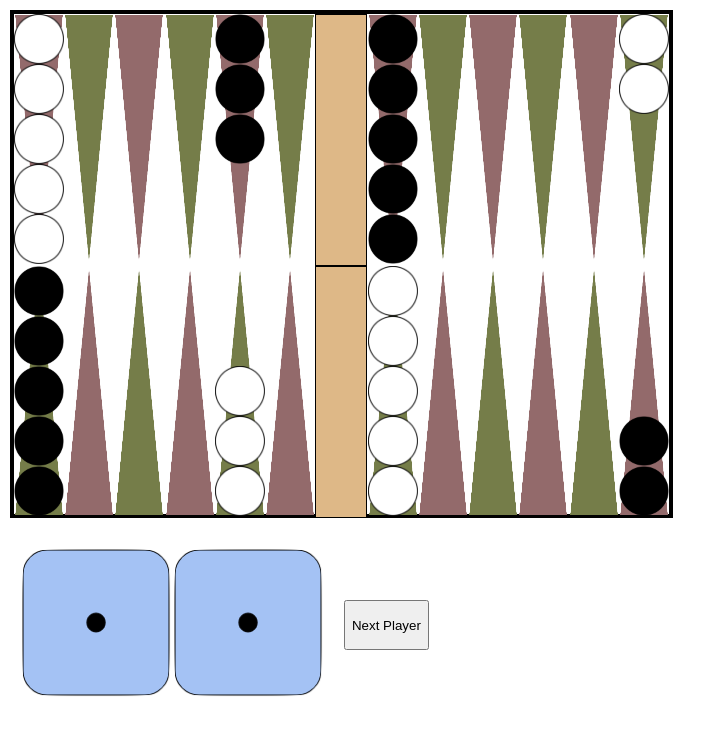
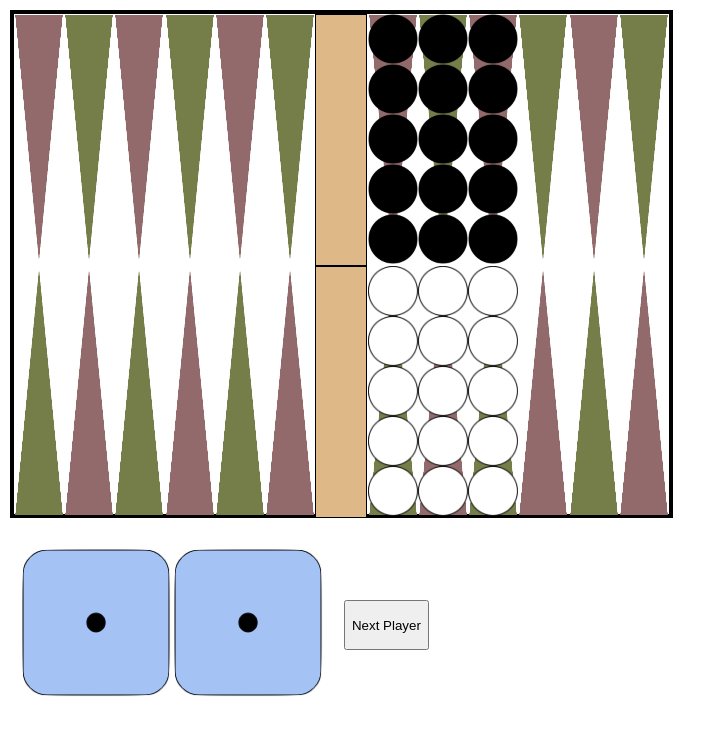
Before and after one commit to KJeffree/backgammon_react, a React (Create React App) app: page / in a window 1280 px wide. Shown: the top 734 px of the page, without its empty margins (0-726 px from the left). Built offline with nearby package versions, Linux system fonts and the light colour scheme.

Commit message:
if all counters are in home, and you click on a counter on a point corresponding to die roll, point will hilight

```diff
--- a/src/containers/GameContainer.js
+++ b/src/containers/GameContainer.js
@@ -7,41 +7,42 @@ class GameContainer extends React.Component {
         super(props)
         this.state = {
             points: [
-                {color: 1, number: 2, hilight: false},
+                {color: 0, number: 0, hilight: false},
+                {color: 0, number: 0, hilight: false},
+                {color: 0, number: 0, hilight: false},
+                {color: 2, number: 5, hilight: false},
+                {color: 2, number: 5, hilight: false},
+                {color: 2, number: 5, hilight: false},
                 {color: 0, number: 0, hilight: false},
                 {color: 0, number: 0, hilight: false},
                 {color: 0, number: 0, hilight: false},
                 {color: 0, number: 0, hilight: false},
-                {color: 2, number: 5, hilight: false},
                 {color: 0, number: 0, hilight: false},
-                {color: 2, number: 3, hilight: false},
+                {color: 0, number: 0, hilight: false},
+                {color: 0, number: 0, hilight: false},
+                {color: 0, number: 0, hilight: false},
+                {color: 0, number: 0, hilight: false},
                 {color: 0, number: 0, hilight: false},
                 {color: 0, number: 0, hilight: false},
                 {color: 0, number: 0, hilight: false},
                 {color: 1, number: 5, hilight: false},
-                {color: 2, number: 5, hilight: false},
-                {color: 0, number: 0, hilight: false},
-                {color: 0, number: 0, hilight: false},
-                {color: 0, number: 0, hilight: false},
-                {color: 1, number: 3, hilight: false},
-                {color: 0, number: 0, hilight: false},
+                {color: 1, number: 5, hilight: false},
                 {color: 1, number: 5, hilight: false},
                 {color: 0, number: 0, hilight: false},
                 {color: 0, number: 0, hilight: false},
-                {color: 0, number: 0, hilight: false},
-                {color: 0, number: 0, hilight: false},
-                {color: 2, number: 2, hilight: false}
+                {color: 0, number: 0, hilight: false}
             ],
             bar: [0, 0],
             player: {number: 1, diceRolled: false},
             dice: [{number: 1, used: true, double: false}, {number: 1, used: true, double:false}],
-            selectedCounterIndex: null
+            selectedCounterIndex: null,
+            countersRemoved: [0, 0]
         }
         this.handleDieClick = this.handleDieClick.bind(this)
         this.hilightPoints = this.hilightPoints.bind(this)
         this.onPointClick = this.onPointClick.bind(this)
         this.handlePlayerChange = this.handlePlayerChange.bind(this)
-        this.checkAllCountersInHome = this.checkAllCountersInHome.bind(this)
+        this.checkAllCountersInHomeOrRemoved = this.checkAllCountersInHomeOrRemoved.bind(this)
     }
 
     handlePlayerChange() {
@@ -116,7 +117,7 @@ class GameContainer extends React.Component {
             newPoints[pointIndex].number += 1
             newPoints[pointIndex].color = this.state.player.number
             newPoints[pointIndex].hilight = false
-            if (this.state.bar[this.state.player.number - 1] == 0) {
+            if (this.state.bar[this.state.player.number - 1] == 0 && !this.checkAllCountersInHomeOrRemoved()) {
                 for(let point of newPoints){
                     point.hilight = false
                 }
@@ -126,7 +127,7 @@ class GameContainer extends React.Component {
 
     }
 
-    checkAllCountersInHome(){
+    checkAllCountersInHomeOrRemoved(){
         let numberOfCounters = 0
         if (this.state.player.number == 2){
             for (let i=0; i < 6; i++){
@@ -134,12 +135,14 @@ class GameContainer extends React.Component {
                     numberOfCounters += this.state.points[i].number
                 }
             }
+            numberOfCounters += this.state.bar[1]
         } else {
             for (let i=23; i > 17; i--){
                 if (this.state.points[i].color == this.state.player.number){
                     numberOfCounters += this.state.points[i].number
                 }
             }
+            numberOfCounters += this.state.bar[0]
         }
         return numberOfCounters == 15 ? true : false
     }
@@ -155,6 +158,7 @@ class GameContainer extends React.Component {
         }
         let targetPoint1 = this.state.player.number == 1 ? newPoints[pointIndex + this.state.dice[0].number] : newPoints[pointIndex - this.state.dice[0].number]
         let targetPoint2 = this.state.player.number == 1 ? newPoints[pointIndex + this.state.dice[1].number] : newPoints[pointIndex - this.state.dice[1].number]
+
         if (((pointIndex + this.state.dice[0].number) > 23 || (pointIndex + this.state.dice[1].number) > 23) && this.state.player.number == 1){
             targetPoint1 = null;
         }
@@ -169,6 +173,24 @@ class GameContainer extends React.Component {
 
         if (targetPoint2 != null){
             targetPoint2.hilight = (targetPoint2.color == this.state.player.number || (targetPoint2.color != this.state.player.number && targetPoint2.number == 1) || targetPoint2.color == 0) && targetPoint2.number < 5 && this.state.dice[1].used == false ? true : false
+        }
+
+        if (this.checkAllCountersInHomeOrRemoved()){
+            let playerNumber = this.state.player.number
+            let removableCounterIndexPlayer1Die1 = this.state.dice[0].used ? null : 24 - this.state.dice[0].number
+            let removableCounterIndexPlayer1Die2 = this.state.dice[0].used ? null : 24 - this.state.dice[1].number
+            let removableCounterIndexPlayer2Die1 = this.state.dice[0].used ? null : -1 + this.state.dice[0].number
+            let removableCounterIndexPlayer2Die2 = this.state.dice[0].used ? null : -1 + this.state.dice[1].number
+
+            if (playerNumber == 2 && removableCounterIndexPlayer2Die1 == pointIndex && newPoints[pointIndex].color == this.state.player.number){
+                newPoints[pointIndex].hilight = true
+            } else if (playerNumber == 2 && removableCounterIndexPlayer2Die2 == pointIndex && newPoints[pointIndex].color == this.state.player.number){
+                newPoints[pointIndex].hilight = true
+            } else if (playerNumber == 1 && removableCounterIndexPlayer1Die1 == pointIndex && newPoints[pointIndex].color == this.state.player.number){
+                newPoints[pointIndex].hilight = true
+            } else if (playerNumber == 1 && removableCounterIndexPlayer1Die2 == pointIndex && newPoints[pointIndex].color == this.state.player.number){
+                newPoints[pointIndex].hilight = true
+            }
         }
         this.setState({points: newPoints})
     }
```
